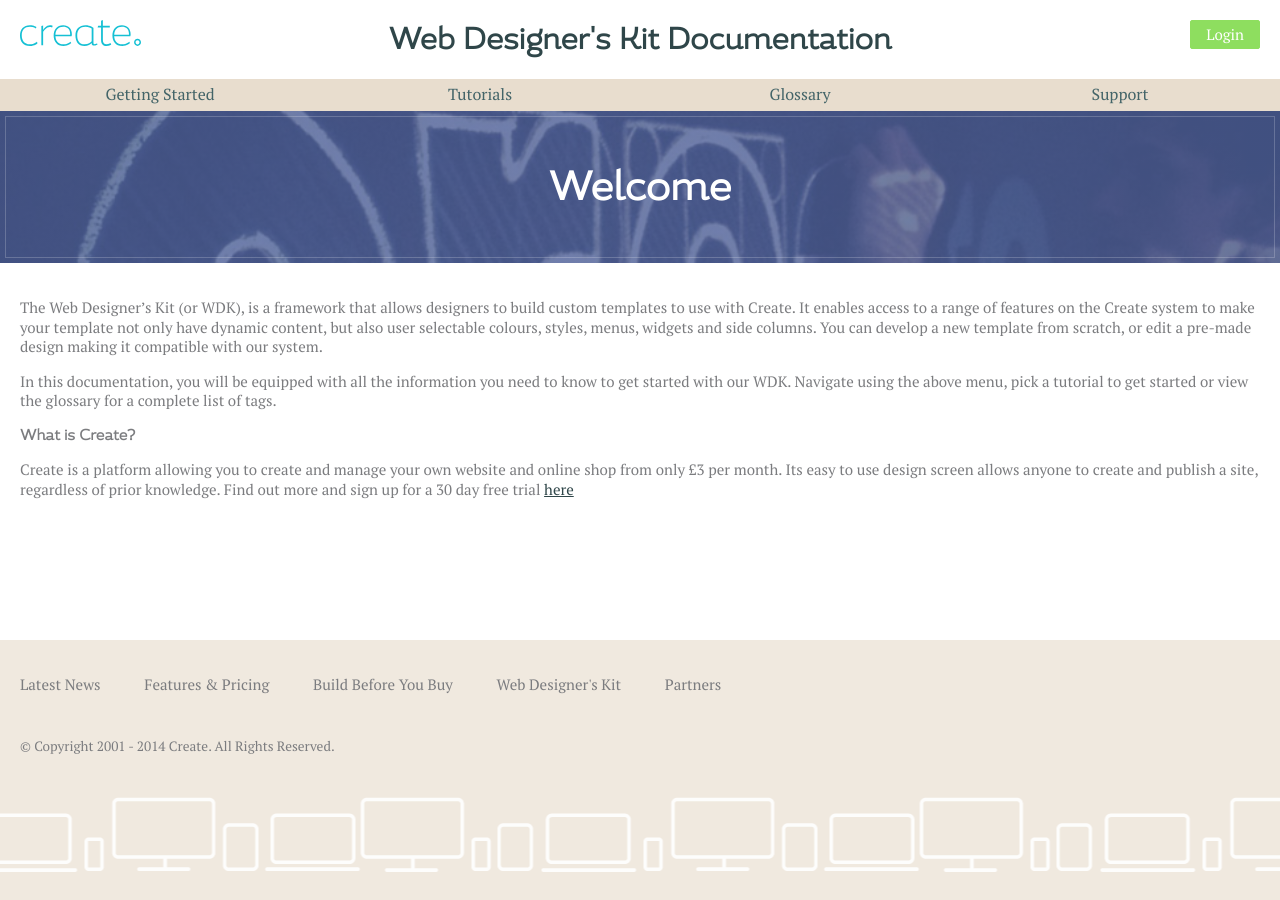
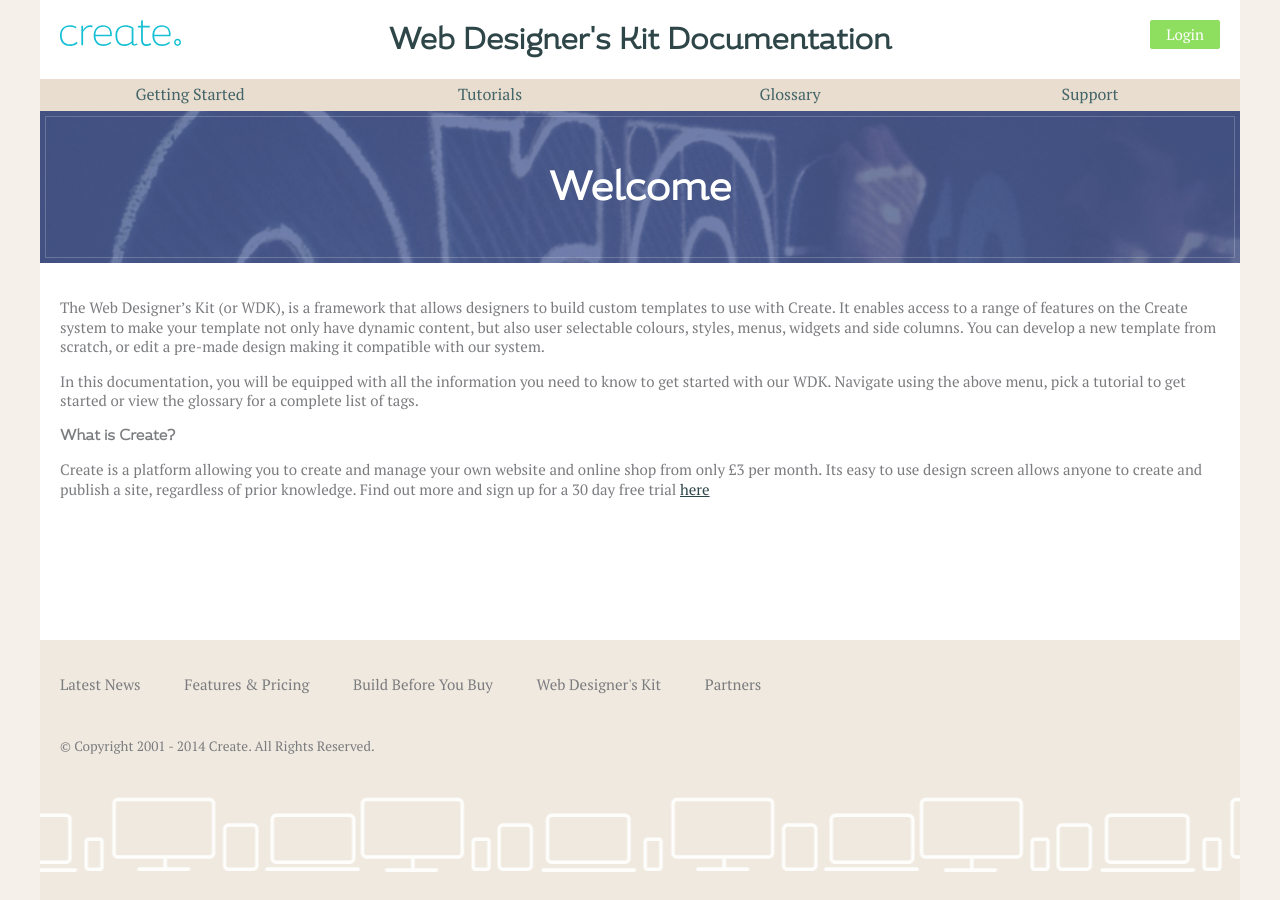
Before and after one commit to createdotnet/wdk, a Jekyll site: the page built from index.md, in a window 1280 px wide. Built offline with Jekyll 4.4.1, drawn with Linux system fonts in a browser that asks for light colours.

Commit message:
variable for page width as its now used twice

```diff
--- a/_sass/footer.scss
+++ b/_sass/footer.scss
@@ -41,7 +41,7 @@
 
 .sticky-footer-helper {
     background: white;
-    max-width: 1400px;
+    max-width: $page-width;
     margin: auto;
 
     min-height: 100%;
--- a/css/styles.scss
+++ b/css/styles.scss
@@ -27,6 +27,7 @@
 // Heights and Widths
 $side-menu-width: 25%;
 $footer-height: 260px;
+$page-width: 1200px;
 
 // Mixins and Helpers
 
@@ -100,7 +101,7 @@
 }
 
 .inner-constraint {
-	max-width: 1400px;
+	max-width: $page-width;
 	margin: auto;
 	@media (max-width: 670px) {
 		padding: 0;
```
